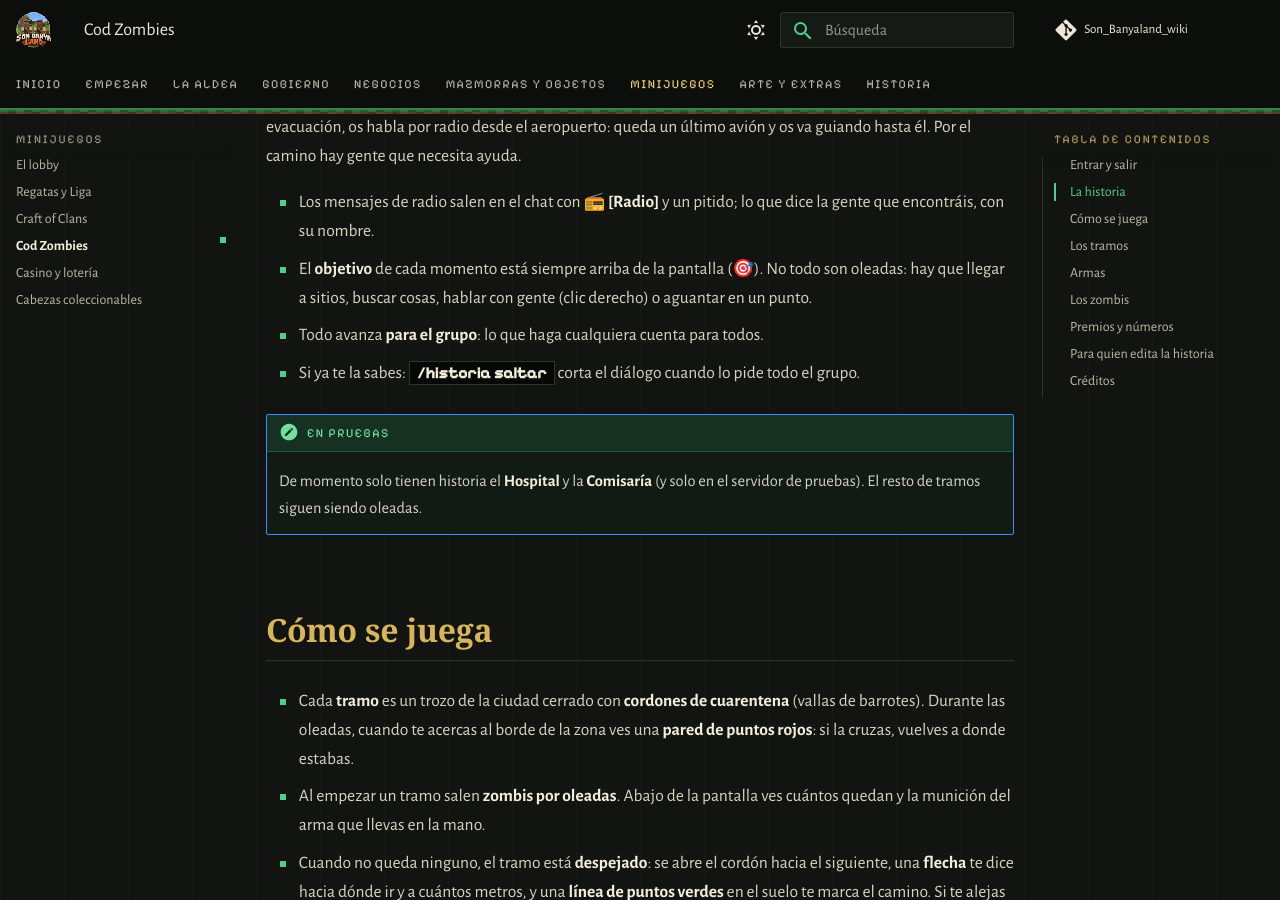
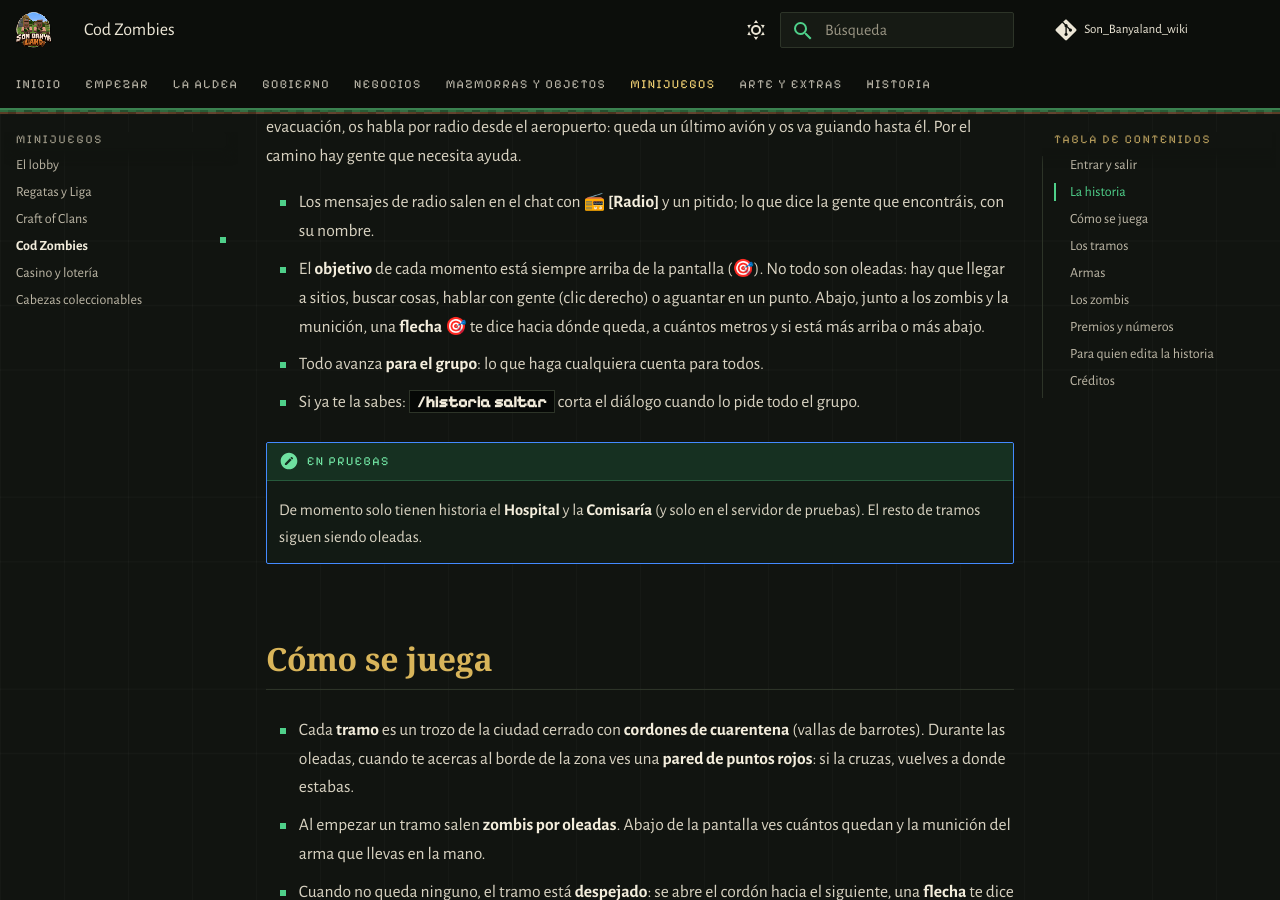
Before and after one commit to PigPilgrim/Son_Banyaland_wiki, an MkDocs documentation site: the page built from docs/zombies.md, in a window 1280 px wide and 900 px high, scrolled down 1089 px. Built offline with MkDocs 1.6.1 and Material for MkDocs 9.7.7, drawn with Linux system fonts in a browser that asks for light colours; some web fonts are replaced; comment, search, counter and statistics services are not loaded.

Commit message:
Cod Zombies: la flecha del objetivo
Co-Authored-By: Claude Opus 5.5 <noreply@anthropic.com>

```diff
--- a/docs/zombies.md
+++ b/docs/zombies.md
@@ -31,7 +31,8 @@ necesita ayuda.
 - Los mensajes de radio salen en el chat con **📻 [Radio]** y un pitido; lo que dice la gente que encontráis, con su
   nombre.
 - El **objetivo** de cada momento está siempre arriba de la pantalla (🎯). No todo son oleadas: hay que llegar a
-  sitios, buscar cosas, hablar con gente (clic derecho) o aguantar en un punto.
+  sitios, buscar cosas, hablar con gente (clic derecho) o aguantar en un punto. Abajo, junto a los zombis y la
+  munición, una **flecha 🎯** te dice hacia dónde queda, a cuántos metros y si está más arriba o más abajo.
 - Todo avanza **para el grupo**: lo que haga cualquiera cuenta para todos.
 - Si ya te la sabes: **`/historia saltar`** corta el diálogo cuando lo pide todo el grupo.
 
```
